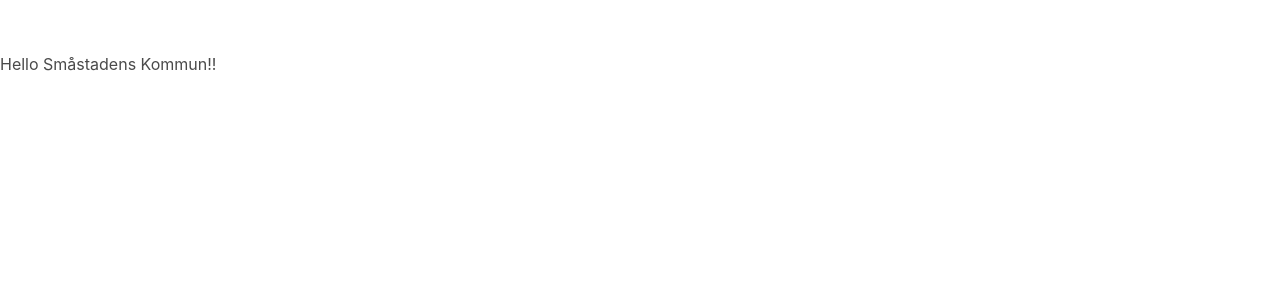
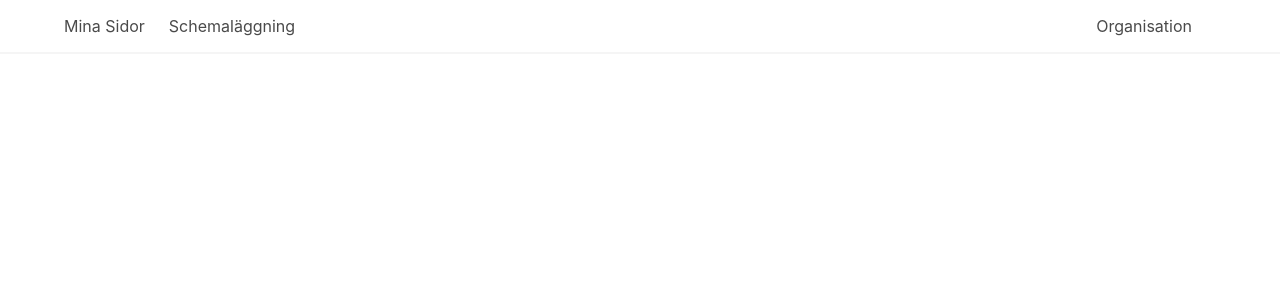
Before and after one commit to kumarnik007/smastadens, a React (Create React App) app: page / in a window 1280 px wide. Shown: the top 300 px of the page. Built offline with nearby package versions, Linux system fonts and the light colour scheme.

Commit message:
Created Navbar

```diff
--- /dev/null
+++ b/src/App.tsx
@@ -0,0 +1,10 @@
+import React from "react";
+import { Navbar } from "./components/Navbar";
+
+export const App = () => {
+  return (
+    <div>
+      <Navbar />
+    </div>
+  );
+};
--- /dev/null
+++ b/src/components/Navbar/Navbar.scss
@@ -0,0 +1,14 @@
+.navbar {
+  &-brand {
+    justify-content: space-between;
+    width: 90vw;
+
+    &__left {
+      display: flex;
+    }
+
+    &__right {
+      display: flex;
+    }
+  }
+}
--- /dev/null
+++ b/src/components/Navbar/Navbar.tsx
@@ -0,0 +1,35 @@
+import React from 'react';
+import './Navbar.scss';
+
+export const Navbar = () => (
+  <nav className="navbar is-fixed-top has-shadow">
+    <div className="container">
+      <div className="navbar-brand">
+        <div className="navbar-brand__left">
+          <a
+            className="navbar-item"
+            href="#"
+          >
+            Mina Sidor
+          </a>
+
+          <a
+            className="navbar-item"
+            href="#"
+          >
+            Schemaläggning
+          </a>
+        </div>
+
+        <div className="navbar-brand__right">
+          <a
+            className="navbar-item"
+            href="#"
+          >
+            Organisation
+          </a>
+        </div>
+      </div>
+    </div>
+  </nav>
+);
--- /dev/null
+++ b/src/components/Navbar/index.tsx
@@ -0,0 +1 @@
+export * from './Navbar';
--- a/src/index.tsx
+++ b/src/index.tsx
@@ -3,8 +3,9 @@ import React from 'react';
 
 import 'bulma/css/bulma.css';
 import '@fortawesome/fontawesome-free/css/all.css';
+import { App } from './App';
 
 createRoot(document.getElementById('root') as HTMLDivElement)
   .render(
-    <h1>Hello Småstadens Kommun!!</h1>,
+    <App />,
   );
```
